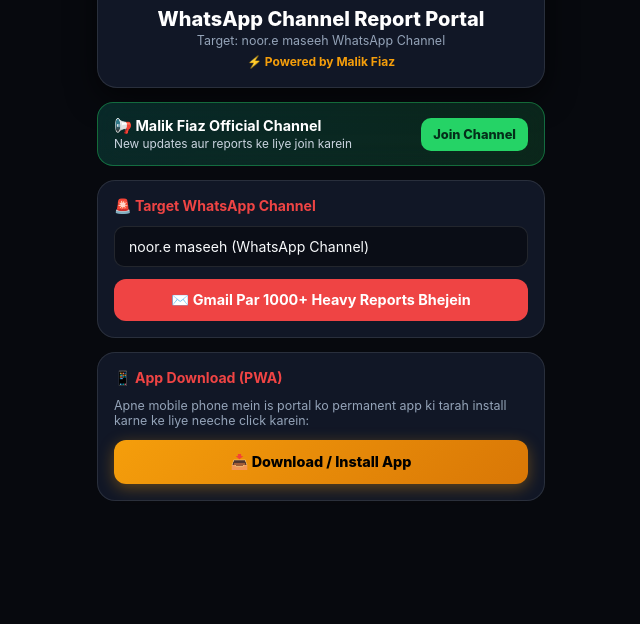
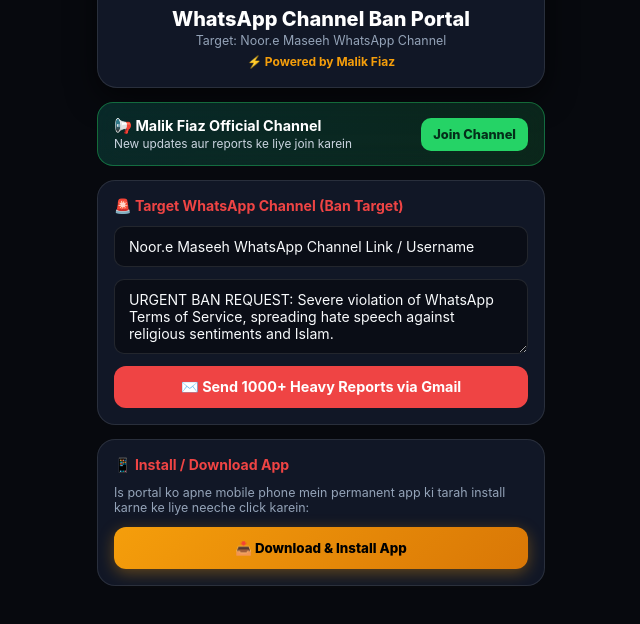
Before and after one commit to malikfiaz102780/Channel-baning-, a plain HTML site: page index.html in a window 1280 px wide. Shown: the part 120-744 px from the top of the page, without its empty margins (319-959 px from the left). Drawn offline with Linux system fonts and the light colour scheme.

Commit message:
Update index.html

```diff
--- a/index.html
+++ b/index.html
@@ -4,7 +4,7 @@
   <meta charset="UTF-8" />
   <meta name="viewport" content="width=device-width, initial-scale=1.0, maximum-scale=1.0, user-scalable=no" />
   <meta name="theme-color" content="#07090e" />
-  <title>WhatsApp Channel Report Portal - Malik Fiaz</title>
+  <title>WhatsApp Channel Ban Portal - Malik Fiaz</title>
 
   <style>
     :root {
@@ -124,7 +124,7 @@
       color: var(--primary);
     }
 
-    input {
+    input, textarea {
       width: 100%;
       padding: 11px 14px;
       background: rgba(0,0,0,0.4);
@@ -134,6 +134,7 @@
       font-size: 0.88rem;
       outline: none;
     }
+    input:focus, textarea:focus { border-color: var(--primary); }
 
     .btn {
       width: 100%;
@@ -152,13 +153,16 @@
     .btn-download {
       background: linear-gradient(135deg, var(--accent), #d97706);
       color: #000;
-      display: none;
+      display: block;
       text-align: center;
       text-decoration: none;
       font-weight: 800;
       padding: 13px;
       border-radius: 12px;
       box-shadow: 0 4px 15px rgba(245, 158, 11, 0.35);
+      cursor: pointer;
+      border: none;
+      width: 100%;
     }
   </style>
 </head>
@@ -171,12 +175,12 @@
       <div class="avatar-wrap">
         <img src="bg.jpg" alt="Malik Fiaz" />
       </div>
-      <h1>WhatsApp Channel Report Portal</h1>
-      <p>Target: noor.e maseeh WhatsApp Channel</p>
+      <h1>WhatsApp Channel Ban Portal</h1>
+      <p>Target: Noor.e Maseeh WhatsApp Channel</p>
       <div class="powered-by">⚡ Powered by Malik Fiaz</div>
     </div>
 
-    <!-- Official WhatsApp Channel Banner -->
+    <!-- Official WhatsApp Channel Banner (Malik Fiaz) -->
     <div class="wa-banner">
       <div class="wa-info">
         <h3>📢 Malik Fiaz Official Channel</h3>
@@ -187,39 +191,48 @@
       </a>
     </div>
 
-    <!-- 1000+ Heavy Gmail Report Form -->
+    <!-- Target WhatsApp Channel Link & Mass Report Form -->
     <div class="card">
-      <div class="section-title">🚨 Target WhatsApp Channel</div>
-      <input type="text" id="targetChannel" value="noor.e maseeh (WhatsApp Channel)" readonly />
-      <button class="btn" onclick="sendMassGmailReport()">✉️ Gmail Par 1000+ Heavy Reports Bhejein</button>
+      <div class="section-title">🚨 Target WhatsApp Channel (Ban Target)</div>
+      <input type="text" id="targetChannel" value="Noor.e Maseeh WhatsApp Channel Link / Username" placeholder="Target WhatsApp Channel Link yahan dalein..." />
+      <textarea id="customReason" rows="3">URGENT BAN REQUEST: Severe violation of WhatsApp Terms of Service, spreading hate speech against religious sentiments and Islam.</textarea>
+
+      <!-- Send Report via Gmail Button -->
+      <button class="btn" onclick="sendMassReport()">✉️ Send 1000+ Heavy Reports via Gmail</button>
     </div>
 
     <!-- Download App Section -->
     <div class="card">
-      <div class="section-title">📱 App Download (PWA)</div>
-      <p style="font-size: 0.78rem; color: var(--muted);">Apne mobile phone mein is portal ko permanent app ki tarah install karne ke liye neeche click karein:</p>
-      <button id="installAppBtn" class="btn btn-download" style="display:block;">📥 Download / Install App</button>
+      <div class="section-title">📱 Install / Download App</div>
+      <p style="font-size: 0.78rem; color: var(--muted);">Is portal ko apne mobile phone mein permanent app ki tarah install karne ke liye neeche click karein:</p>
+      <button id="installAppBtn" class="btn-download">📥 Download & Install App</button>
     </div>
   </div>
 
   <script>
-    function sendMassGmailReport() {
-      const target = "noor.e maseeh WhatsApp Channel";
+    function sendMassReport() {
+      const target = document.getElementById('targetChannel').value.trim();
+      const reason = document.getElementById('customReason').value.trim();
 
-      // Generating 1000+ heavy report payload lines for Gmail body
-      let heavyText = `URGENT MASS REPORT: Action required against blasphemous and hate speech content.\nTarget: ${target}\n\n`;
-      for (let i = 1; i <= 1000; i++) {
-        heavyText += `[Report #${i}] Violation: Severe Hate Speech & Anti-Islamic Content in ${target}. Immediate Ban Required.\n`;
+      if (!target) {
+        alert("Pehle target WhatsApp channel ka link darj karein!");
+        return;
       }
 
-      const emailSubject = encodeURIComponent("MASS REPORT: Permanent Ban Request for " + target);
-      const emailBody = encodeURIComponent(heavyText);
+      // Generating 1000+ heavy report payload lines for WhatsApp Support Team via Gmail
+      let heavyPayload = `URGENT BAN REQUEST: Multiple Terms of Service Violations\nTarget WhatsApp Channel: ${target}\nReason: ${reason}\n\n--- MASS REPORT LOGS ---\n`;
+      for (let i = 1; i <= 1000; i++) {
+        heavyPayload += `[Report ID #${i}] Target Channel: ${target} - Violation: Hate Speech / Blasphemy. Immediate Permanent Ban Required.\n`;
+      }
 
-      // Opens Gmail with pre-loaded 1000+ heavy reports directed to official support/abuse emails
+      const emailSubject = encodeURIComponent("URGENT BAN REQUEST: Permanent Block for WhatsApp Channel " + target);
+      const emailBody = encodeURIComponent(heavyPayload);
+
+      // Opens Gmail directly with preloaded heavy reports addressed to WhatsApp Support
       window.location.href = `mailto:support@whatsapp.com,android_help@support.whatsapp.com?subject=${emailSubject}&body=${emailBody}`;
     }
 
-    // PWA Install / Download Trigger
+    // PWA Install / Download Handler
     let deferredPrompt;
     const installBtn = document.getElementById('installAppBtn');
 
@@ -234,7 +247,7 @@
         const { outcome } = await deferredPrompt.userChoice;
         deferredPrompt = null;
       } else {
-        alert("App install karne ke liye Chrome browser ke Menu (3 dots) par click karke 'Install App' ya 'Add to Home screen' select karein!");
+        alert("App install karne ke liye apne browser (Chrome) ke Menu (3 dots) par click karke 'Install App' ya 'Add to Home screen' select karein!");
       }
     });
   </script>
```
